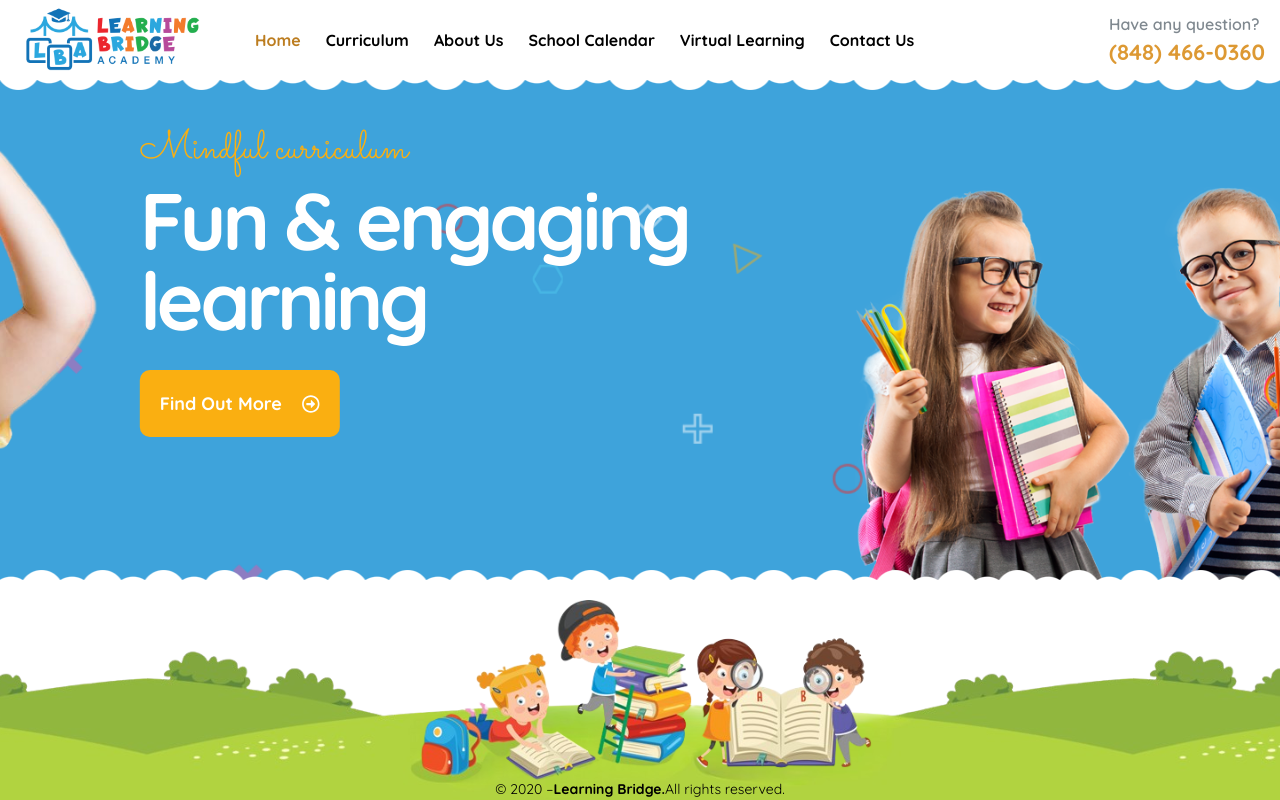
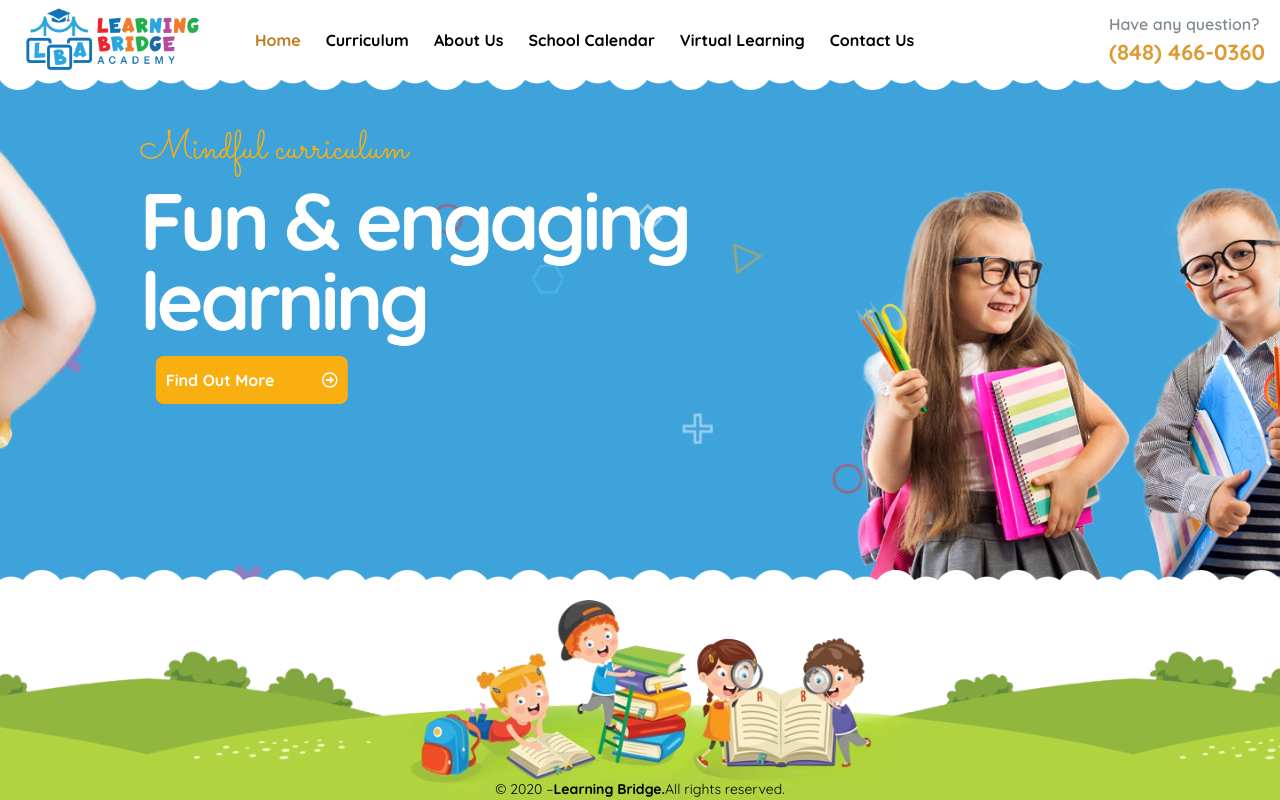
Before and after one commit to Zhybuliou/learningbridge, a React (Vite) app: page /freehold in a window 1280 px wide. Built offline with nearby package versions, Linux system fonts and the light colour scheme.

Commit message:
feat: add styel button on slider

```diff
--- a/src/components/slider/Slider.tsx
+++ b/src/components/slider/Slider.tsx
@@ -184,7 +184,10 @@ export default function SimpleSlider() {
               <p>Play, learn and grow</p>
               <h4>Creative kids world</h4>
               <Link to="/">
-                Find Out More <FaRegArrowAltCircleRight />
+                Find Out More <span />
+                <span />
+                <span />
+                <span /> <FaRegArrowAltCircleRight />
               </Link>
             </div>
             <div
@@ -229,7 +232,10 @@ export default function SimpleSlider() {
               <p>Mindful curriculum</p>
               <h4>Fun & engaging learning</h4>
               <Link to="/">
-                Find Out More <FaRegArrowAltCircleRight />
+                Find Out More <span />
+                <span />
+                <span />
+                <span /> <FaRegArrowAltCircleRight />
               </Link>
             </div>
             <div
--- a/src/components/slider/slider.css
+++ b/src/components/slider/slider.css
@@ -54,24 +54,64 @@
     font-style: normal;
     color: #FAAF11;
 }
-.main-page-slide a{
-    margin-top: 30px;
+.main-page-slide a {
     display: flex;
     justify-content: space-between;
-    width: 200px;
     align-items: center;
+    padding: 0 10px;
     text-decoration: none;
-    font-size: 18px;
-    font-family: "Quicksand", sans-serif;
-    font-optical-sizing: auto;
-    font-weight: 700;
-    font-style: normal;
     color: #fff;
     background-color: #FAAF11;
-    padding: 20px 20px;
-    border-radius: 10px;
-    margin-bottom: 20px;
+    font-size: 16px;
+    border-radius: 0.5em;
+    width: 12em;
+    height: 3em;
+    font-weight: bold;
+    font-family: "Quicksand", sans-serif;
+    position: relative;
+    overflow: hidden;
+    z-index: 1;
+    transition: 0.5s;
+    margin: 1em;
 }
+
+.main-page-slide a span {
+    position: absolute;
+    width: 25%;
+    height: 100%;
+    background-color: #fff;
+    transform: translateY(150%);
+    border-radius: 50%;
+    left: calc((var(--n) - 1) * 25%);
+    transition: 0.5s;
+    transition-delay: calc((var(--n) - 1) * 0.1s);
+    z-index: -1;
+}
+
+.main-page-slide a:hover {
+    color: black;
+}
+
+.main-page-slide a:hover span {
+    transform: translateY(0) scale(2);
+}
+
+.main-page-slide a span:nth-child(1) {
+    --n: 1;
+}
+
+.main-page-slide a span:nth-child(2) {
+    --n: 2;
+}
+
+.main-page-slide a span:nth-child(3) {
+    --n: 3;
+}
+
+.main-page-slide a span:nth-child(4) {
+    --n: 4;
+}
+
 .main-page-slide-content{
     display: flex;
     flex-direction: column;
```
